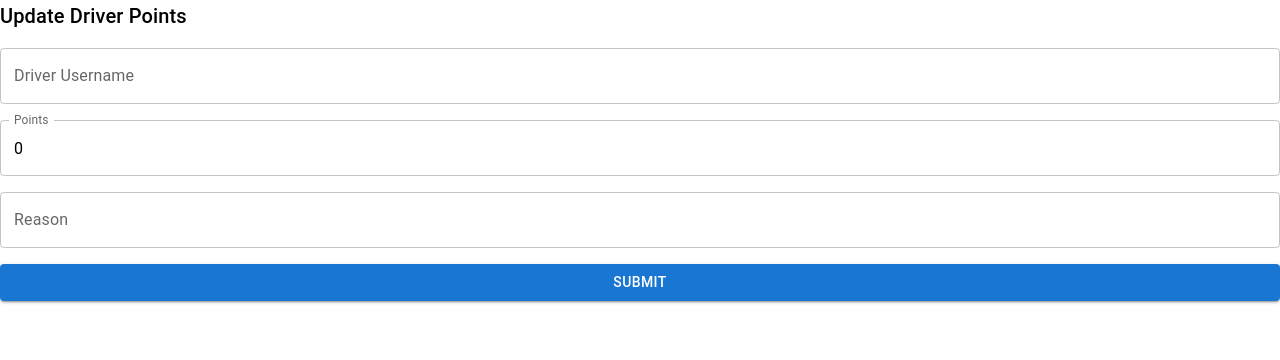
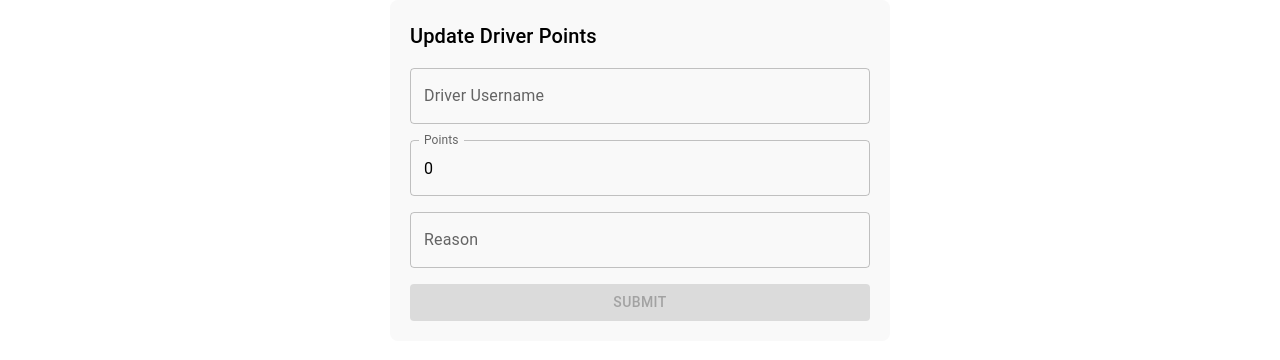
Before and after one commit to Harrison-Holt/The-Good-Driver-Program, a React (Vite) app in the folder frontend/: page /point_change in a window 1280 px wide. Shown: the top 360 px of the page. Built offline with nearby package versions, Linux system fonts and the light colour scheme; what amazon-cognito-identity-js would draw is missing.

Commit message:
added line height setting

```diff
--- a/frontend/src/components/Applications/index.tsx
+++ b/frontend/src/components/Applications/index.tsx
@@ -6,12 +6,14 @@ import { useAppSelector } from "../../store/hooks";
 import { selectUserName, selectUserType } from "../../store/userSlice";
 import ApplicationApproval from "../ApplicationApproval";
 import { useSettings } from "../../components/Settings/settings_context";
+import audioFeedbackFile from "../../assets/audio_feedback.wav";
 
 const Applications: React.FC = () => {
   const [sponsorList, setSponsorList] = useState<string[]>([]);
   const [selectedSponsor, setSelectedSponsor] = useState("");
   const [providedReason, setProvidedReason] = useState("");
   const [submitForm, setSubmitForm] = useState(false);
+  const [errorMessage, setErrorMessage] = useState<string | null>(null);
 
   const username = useAppSelector(selectUserName);
   const usertype = useAppSelector(selectUserType);
@@ -19,39 +21,46 @@ const Applications: React.FC = () => {
   const theme = useTheme();
   const { settings } = useSettings();
 
+  const playAudioFeedback = () => {
+    const audio = new Audio(audioFeedbackFile);
+    audio.play().catch((err) => console.error("Audio playback failed:", err));
+  };
+
   // Container styling based on high contrast and dark mode settings
   const containerStyles = {
-    maxWidth: '95%',
-    maxHeight: '95%',
-    margin: '10px auto',
-    padding: '20px',
+    maxWidth: "95%",
+    maxHeight: "95%",
+    margin: "10px auto",
+    padding: "20px",
     backgroundColor: settings.isHighContrast
-      ? '#000' // High contrast: solid black
-      : theme.palette.mode === 'dark'
+      ? "#000" // High contrast: solid black
+      : theme.palette.mode === "dark"
       ? theme.palette.background.default // Dark mode
-      : '#ffffff', // Light mode
-    color: settings.isHighContrast ? '#fff' : theme.palette.text.primary,
-    filter: settings.isGreyscale ? 'grayscale(100%)' : 'none',
-    borderRadius: '8px',
-    transition: 'all 0.3s ease',
+      : "#ffffff", // Light mode
+    color: settings.isHighContrast ? "#fff" : theme.palette.text.primary,
+    filter: settings.isGreyscale ? "grayscale(100%)" : "none",
+    borderRadius: "8px",
+    transition: "all 0.3s ease",
   };
 
   const buttonStyles = {
-    color: settings.isHighContrast ? '#FFD700' : theme.palette.primary.main, // High contrast yellow accent
-    backgroundColor: settings.isHighContrast ? '#333' : undefined,
-    '&:hover': {
-      backgroundColor: settings.isHighContrast ? '#555' : theme.palette.action.hover,
+    color: settings.isHighContrast ? "#FFD700" : theme.palette.primary.main, // High contrast yellow accent
+    backgroundColor: settings.isHighContrast ? "#333" : undefined,
+    "&:hover": {
+      backgroundColor: settings.isHighContrast ? "#555" : theme.palette.action.hover,
     },
   };
 
   useEffect(() => {
     const fetchData = async () => {
       try {
-        const response = await axios.get('https://0w2ntl28if.execute-api.us-east-1.amazonaws.com/dec-db/sponsors');
+        const response = await axios.get(
+          "https://0w2ntl28if.execute-api.us-east-1.amazonaws.com/dec-db/sponsors"
+        );
         const data = JSON.parse(response.data.body);
         setSponsorList(data);
       } catch (error) {
-        console.error('Error fetching data:', error);
+        console.error("Error fetching data:", error);
       }
     };
     fetchData();
@@ -60,30 +69,57 @@ const Applications: React.FC = () => {
   useEffect(() => {
     if (submitForm) {
       axios
-        .post('https://0w2ntl28if.execute-api.us-east-1.amazonaws.com/dec-db/application', {
-          sponsorOrg: selectedSponsor,
-          appBody: providedReason,
-          userName: username,
-          applyingUserType: usertype,
+        .post(
+          "https://0w2ntl28if.execute-api.us-east-1.amazonaws.com/dec-db/application",
+          {
+            sponsorOrg: selectedSponsor,
+            appBody: providedReason,
+            userName: username,
+            applyingUserType: usertype,
+          }
+        )
+        .then((response) => {
+          console.log(response);
+          playAudioFeedback(); // Play audio feedback on successful submission
         })
-        .then(response => {
-          console.log(response);
-        })
-        .catch(error => {
+        .catch((error) => {
           console.log(error);
         });
       setSubmitForm(false);
     }
   }, [submitForm, selectedSponsor, providedReason, username, usertype]);
 
+  const handleSubmit = () => {
+    setErrorMessage(null);
+
+    if (!selectedSponsor || !providedReason) {
+      setErrorMessage("Please complete all fields before submitting.");
+      return;
+    }
+
+    setSubmitForm(true);
+  };
+
   let appPage = <></>;
   if (usertype === "driver") {
     appPage = (
       <Stack spacing={2}>
+        {errorMessage && (
+          <Typography
+            color="error"
+            sx={{ textAlign: "center", marginBottom: "16px" }}
+          >
+            {errorMessage}
+          </Typography>
+        )}
         <Stack direction="row" spacing={2}>
           <Typography sx={{ color: containerStyles.color }}>Sponsor List:</Typography>
-          <Box sx={{ width: '100%' }}>
-            <SearchBar setSearchTerm={setSelectedSponsor} options={sponsorList} label="Sponsors" />
+          <Box sx={{ width: "100%" }}>
+            <SearchBar
+              setSearchTerm={setSelectedSponsor}
+              options={sponsorList}
+              label="Sponsors"
+            />
           </Box>
         </Stack>
         <TextField
@@ -94,14 +130,19 @@ const Applications: React.FC = () => {
           onChange={(event) => setProvidedReason(event.target.value)}
           sx={{
             color: containerStyles.color,
-            backgroundColor: settings.isHighContrast ? '#222' : theme.palette.background.paper,
+            backgroundColor: settings.isHighContrast
+              ? "#222"
+              : theme.palette.background.paper,
           }}
         />
         <Stack direction="row" spacing={2}>
-          <Button onClick={() => setSubmitForm(true)} sx={buttonStyles}>
+          <Button onClick={handleSubmit} sx={buttonStyles}>
             Submit
           </Button>
-          <Button onClick={() => setProvidedReason("")} sx={buttonStyles}>
+          <Button
+            onClick={() => setProvidedReason("")}
+            sx={buttonStyles}
+          >
             Clear
           </Button>
         </Stack>
@@ -111,11 +152,7 @@ const Applications: React.FC = () => {
     appPage = <ApplicationApproval />;
   }
 
-  return (
-    <Box sx={containerStyles}>
-      {appPage}
-    </Box>
-  );
+  return <Box sx={containerStyles}>{appPage}</Box>;
 };
 
 export default Applications;
--- a/frontend/src/components/PointChange.tsx/index.tsx
+++ b/frontend/src/components/PointChange.tsx/index.tsx
@@ -1,11 +1,20 @@
 import React, { useState } from 'react';
-import { Box, Button, TextField, Typography } from '@mui/material';
-import { fetchUserInfo } from '../../utils/api';  // Import your fetchUserInfo function
+import { Box, Button, TextField, Typography, Alert } from '@mui/material';
+import { fetchUserInfo } from '../../utils/api'; // Import your fetchUserInfo function
+import audioFeedbackFile from '../../assets/audio_feedback.wav'; // Import audio file
 
 const PointChange: React.FC = () => {
-  const [driverUsername, setDriverUsername] = useState<string>(''); // Updated to accept a username
+  const [driverUsername, setDriverUsername] = useState<string>('');
   const [points, setPoints] = useState<number>(0);
   const [reason, setReason] = useState<string>('');
+  const [successMessage, setSuccessMessage] = useState<string | null>(null);
+  const [errorMessage, setErrorMessage] = useState<string | null>(null);
+
+  const playAudioFeedback = () => {
+    if (!audioFeedbackFile) return; // Ensure the audio file is loaded
+    const audio = new Audio(audioFeedbackFile);
+    audio.play().catch((err) => console.error('Audio playback failed:', err));
+  };
 
   const handleUsernameChange = (event: React.ChangeEvent<HTMLInputElement>) => {
     setDriverUsername(event.target.value);
@@ -20,40 +29,68 @@ const PointChange: React.FC = () => {
   };
 
   const handleSubmit = async () => {
-    // Fetch the user info using the provided username (optional for validation or display)
-    const userInfo = await fetchUserInfo(driverUsername);
-    if (!userInfo) {
-      console.error(`User with username ${driverUsername} not found.`);
+    setSuccessMessage(null);
+    setErrorMessage(null);
+
+    // Check if the form is complete
+    if (!driverUsername || points <= 0 || !reason) {
+      setErrorMessage('Please complete all fields before submitting.');
       return;
     }
 
     try {
-      // Make an API call to update the user's points via a Lambda function
-      const response = await fetch('https://0w2ntl28if.execute-api.us-east-1.amazonaws.com/dec-db/team08-points-connection', {
+      // Fetch the user info for validation (optional)
+      const userInfo = await fetchUserInfo(driverUsername);
+      if (!userInfo) {
+        setErrorMessage(`User with username ${driverUsername} not found.`);
+        return;
+      }
+
+      // API call to update points
+      const response = await fetch(
+        'https://0w2ntl28if.execute-api.us-east-1.amazonaws.com/dec-db/team08-points-connection',
+        {
           method: 'POST',
           headers: {
             'Content-Type': 'application/json',
           },
           body: JSON.stringify({
             username: driverUsername,
-          points: points,  // Send only the points to add
-          reason: reason,
+            points,
+            reason,
           }),
-      });
+        }
+      );
 
       if (response.ok) {
-        console.log(`Points updated successfully for user ${driverUsername}.`);
+        setSuccessMessage(`Points updated successfully for user ${driverUsername}.`);
+        playAudioFeedback(); // Play audio feedback only when the form is complete and submission is successful
       } else {
-        console.error('Error updating points:', await response.json());
+        const errorResponse = await response.json();
+        setErrorMessage(`Error updating points: ${errorResponse.message || 'Unknown error'}`);
       }
     } catch (error) {
-      console.error('Error connecting to API:', error);
+      setErrorMessage('Error connecting to the API.');
+      console.error('Error:', error);
     }
   };
 
   return (
-    <Box sx={{ display: 'flex', flexDirection: 'column', gap: '16px' }}>
+    <Box
+      sx={{
+        display: 'flex',
+        flexDirection: 'column',
+        gap: '16px',
+        maxWidth: '500px',
+        margin: '0 auto',
+        padding: '20px',
+        backgroundColor: '#f9f9f9',
+        borderRadius: '8px',
+      }}
+    >
       <Typography variant="h6">Update Driver Points</Typography>
+      {successMessage && <Alert severity="success">{successMessage}</Alert>}
+      {errorMessage && <Alert severity="error">{errorMessage}</Alert>}
       <TextField
         label="Driver Username"
         variant="outlined"
@@ -76,7 +113,12 @@ const PointChange: React.FC = () => {
         onChange={handleReasonChange}
         fullWidth
       />
-      <Button variant="contained" color="primary" onClick={handleSubmit}>
+      <Button
+        variant="contained"
+        color="primary"
+        onClick={handleSubmit}
+        disabled={!driverUsername || points <= 0 || !reason} // Disable button if the form is incomplete
+      >
         Submit
       </Button>
     </Box>
```
Lines whose indentation alone changed are shown as unchanged.
